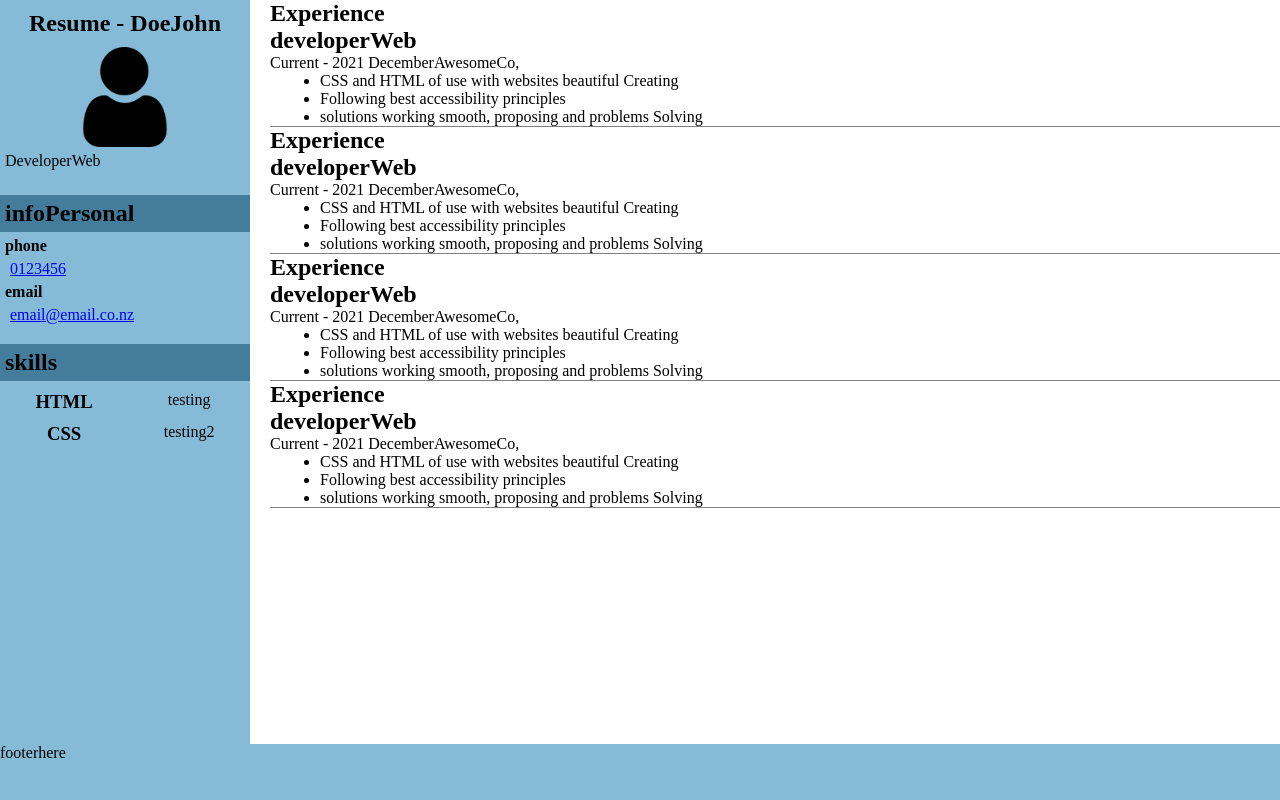
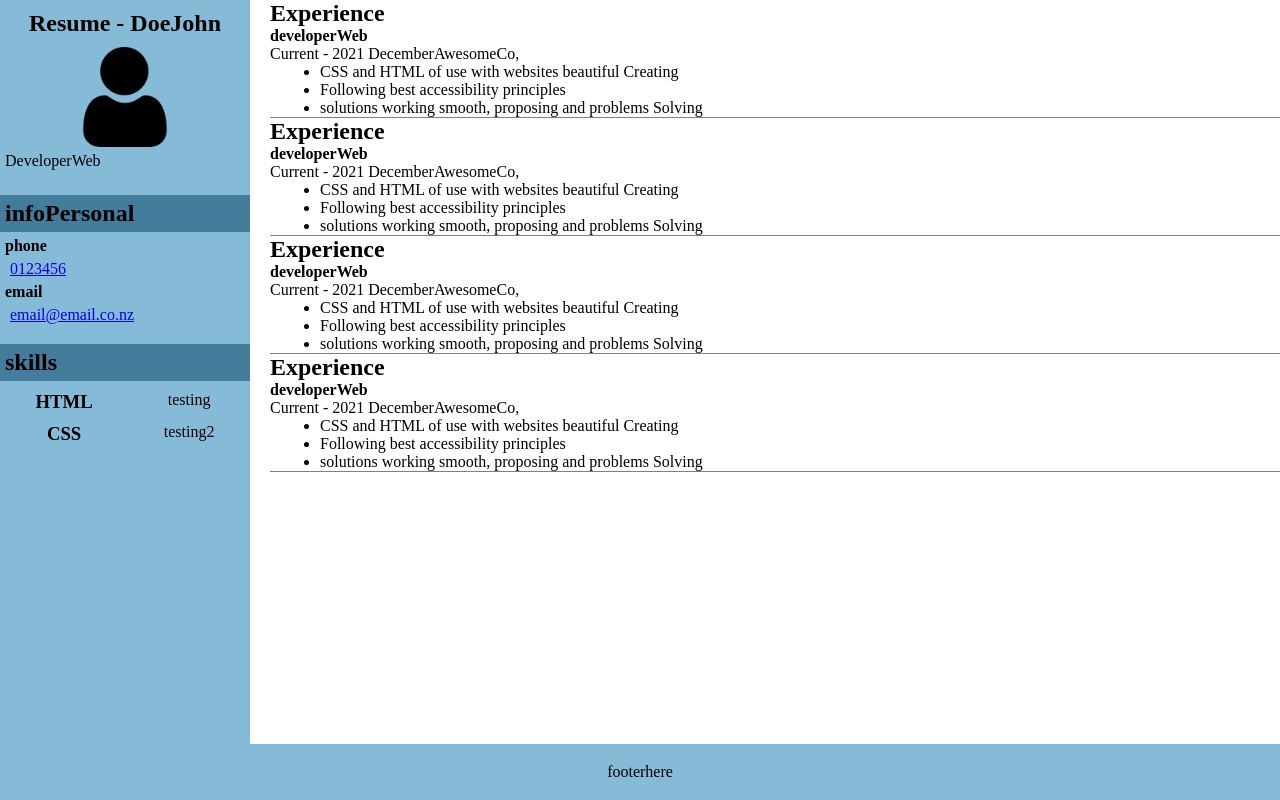
Before and after one commit to nelg62/Module-2, a plain HTML site: page Lab 4 - Build your own website/lab4website.html in a window 1280 px wide. Drawn offline with Linux system fonts and the light colour scheme.

Commit message:
need to add borderbox somewere and styling text and links

```diff
--- a/Lab 4 - Build your own website/lab4website.css
+++ b/Lab 4 - Build your own website/lab4website.css
@@ -89,9 +89,14 @@
 
 /* footer at bottom of screen  */
 footer {
+    display: flex;
     background-color: #86bbd8;
     position: sticky;
     bottom: 0;
     width: 100%;
     height: 7vh;
 }
+
+footer p {
+margin: auto;
+}
--- a/Lab 4 - Build your own website/lab4website.html
+++ b/Lab 4 - Build your own website/lab4website.html
@@ -46,7 +46,7 @@
         <main class="maincontent">
             <section>
                 <h1>Experience</h1>
-                <h2>developerWeb</h2>
+                <h4>developerWeb</h4>
                 <p>Current - 2021 DecemberAwesomeCo,</p>
                 <ul>
                     <li>CSS and HTML of use with websites beautiful Creating</li>
@@ -56,7 +56,7 @@
             </section>
             <section>
                 <h1>Experience</h1>
-                <h2>developerWeb</h2>
+                <h4>developerWeb</h4>
                 <p>Current - 2021 DecemberAwesomeCo,</p>
                 <ul>
                     <li>CSS and HTML of use with websites beautiful Creating</li>
@@ -66,7 +66,7 @@
             </section>
             <section>
                 <h1>Experience</h1>
-                <h2>developerWeb</h2>
+                <h4>developerWeb</h4>
                 <p>Current - 2021 DecemberAwesomeCo,</p>
                 <ul>
                     <li>CSS and HTML of use with websites beautiful Creating</li>
@@ -76,7 +76,7 @@
             </section>
             <section>
                 <h1>Experience</h1>
-                <h2>developerWeb</h2>
+                <h4>developerWeb</h4>
                 <p>Current - 2021 DecemberAwesomeCo,</p>
                 <ul>
                     <li>CSS and HTML of use with websites beautiful Creating</li>
```
